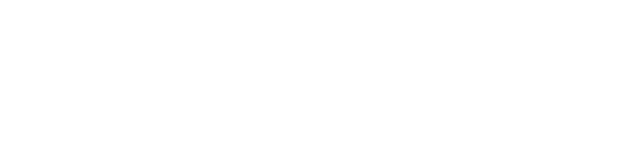
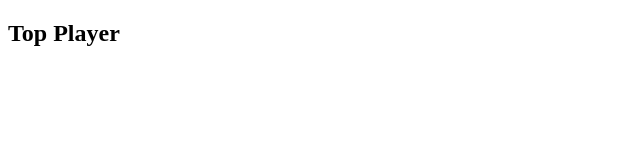
Before and after one commit to genex-infosysg448/leader.board, a plain HTML site: page index.html in a window 1280 px wide. Shown: the whole page, without its empty margins (0-640 px from the left). Drawn offline with Linux system fonts and the light colour scheme.

Commit message:
added some code

```diff
--- a/index.html
+++ b/index.html
@@ -11,7 +11,11 @@
 
     </header>
     <main>
-
+        <section class="top-player">
+            <div class="players">
+                <h2 class="section-title">Top Player</h2>
+            </div>
+        </section>
     </main>
     <footer>
 
```
Also changed, not shown: styles/leader-styles.css (added).
